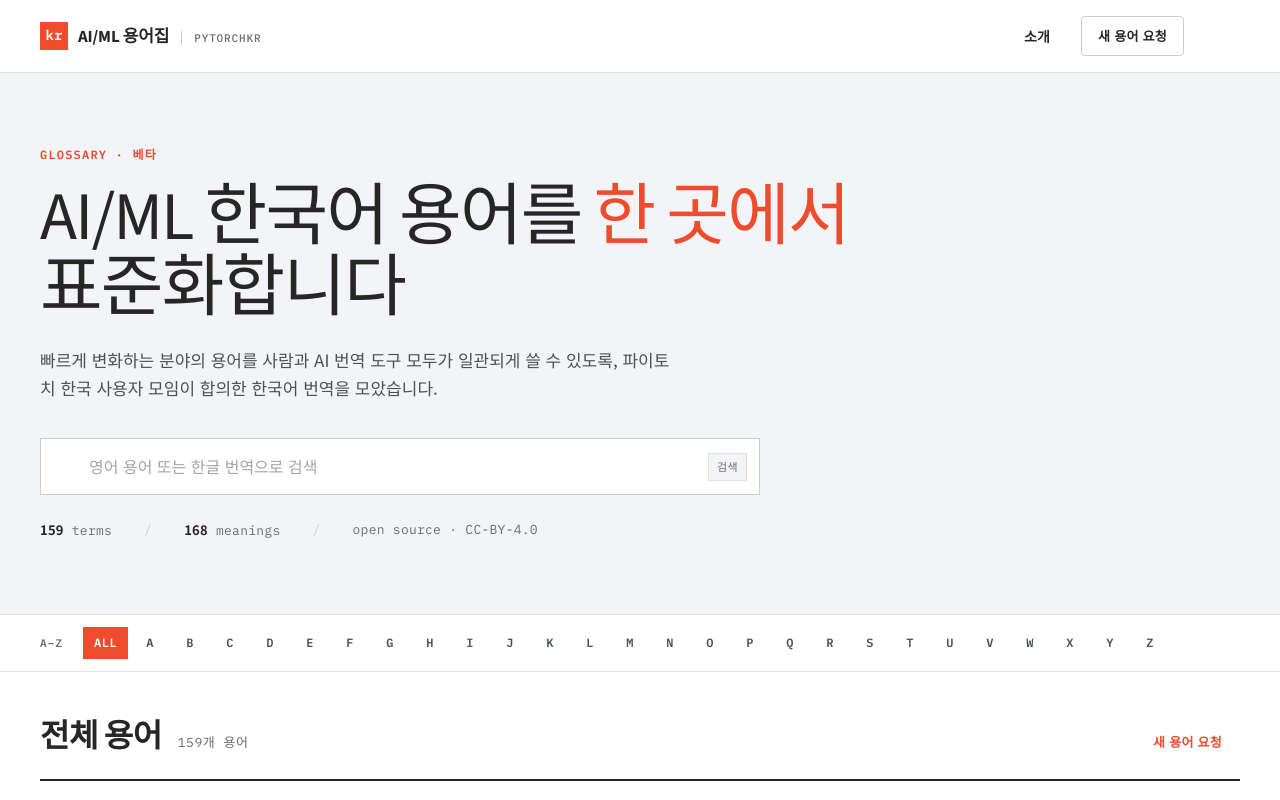
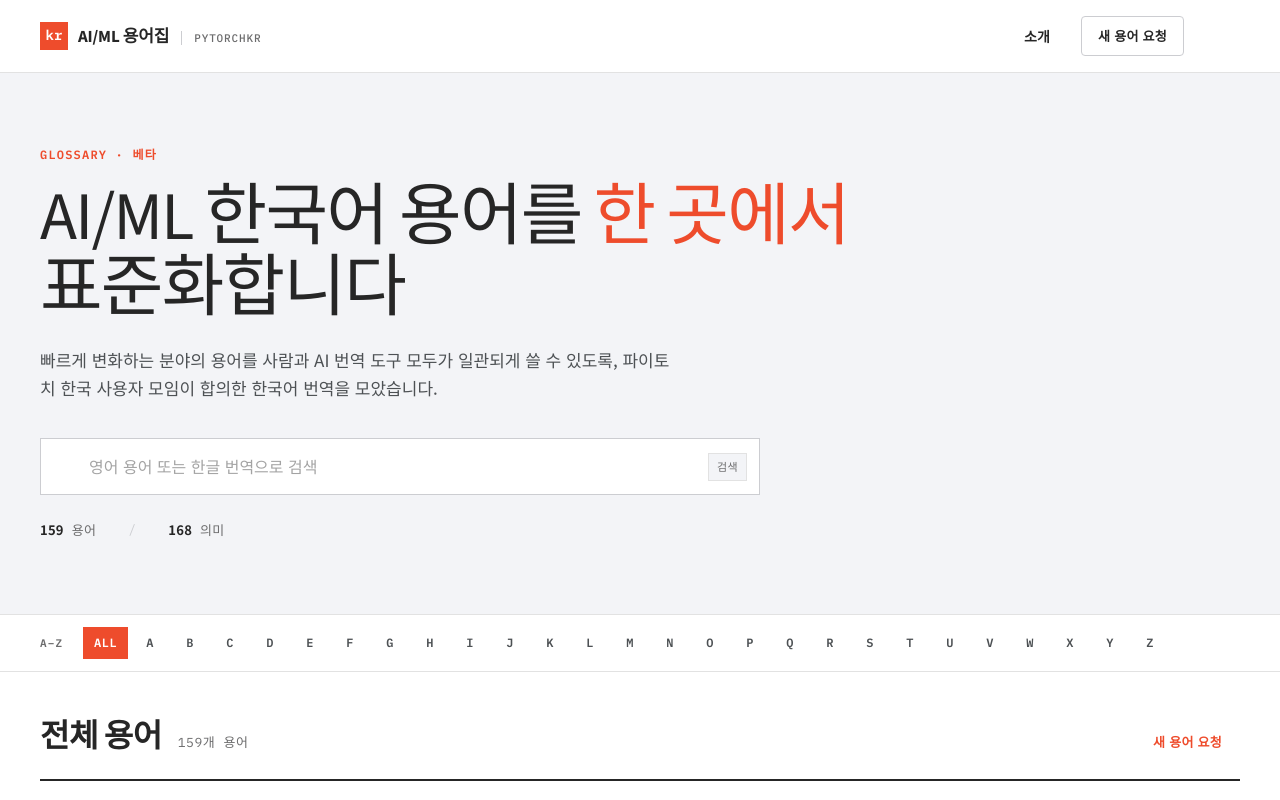
Before and after one commit to PyTorchKorea/kr-terms-poc, a React (Vite) app: page /#/ in a window 1280 px wide. Shown: the top 800 px of the page. Built offline with nearby package versions, Linux system fonts and the light colour scheme; some icons are missing.

Commit message:
refactor: 히어로 통계 한글화 및 라이선스 메타 제거

```diff
--- a/src/components/HeroSection.tsx
+++ b/src/components/HeroSection.tsx
@@ -150,17 +150,15 @@ export function HeroSection({ totalTerms, totalMeanings, query, onQueryChange }:
             <Box component="b" sx={{ color: 'var(--fg-1)', fontFamily: 'var(--ff-sans)', fontWeight: 700, mr: 1 }}>
               {totalTerms.toLocaleString()}
             </Box>
-            terms
+            용어
           </span>
           <Box component="span" sx={{ color: 'var(--ptk-line)' }}>/</Box>
           <span>
             <Box component="b" sx={{ color: 'var(--fg-1)', fontFamily: 'var(--ff-sans)', fontWeight: 700, mr: 1 }}>
               {totalMeanings.toLocaleString()}
             </Box>
-            meanings
+            의미
           </span>
-          <Box component="span" sx={{ color: 'var(--ptk-line)' }}>/</Box>
-          <span>open source · CC-BY-4.0</span>
         </Box>
       </Container>
     </Box>
```
